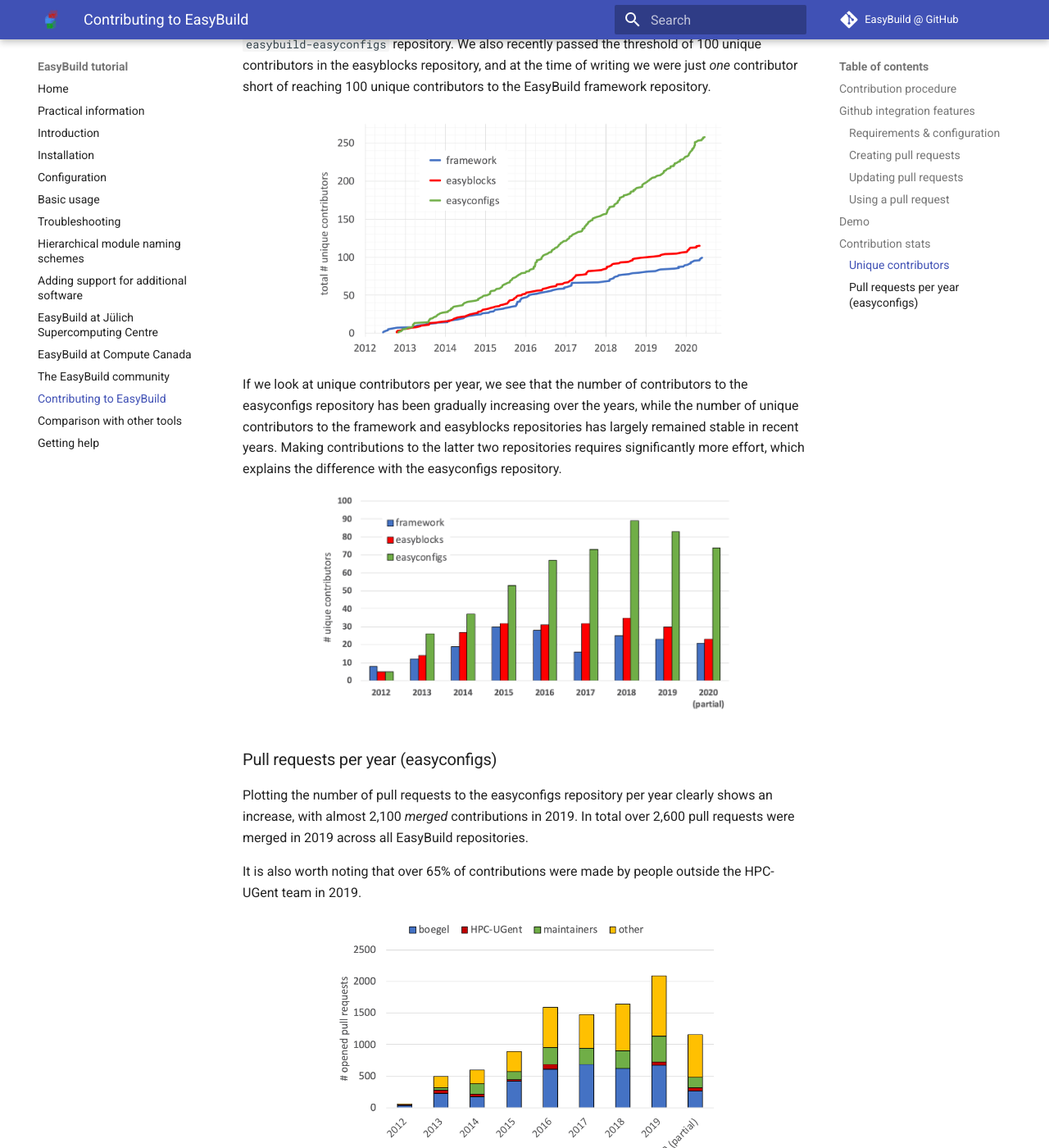
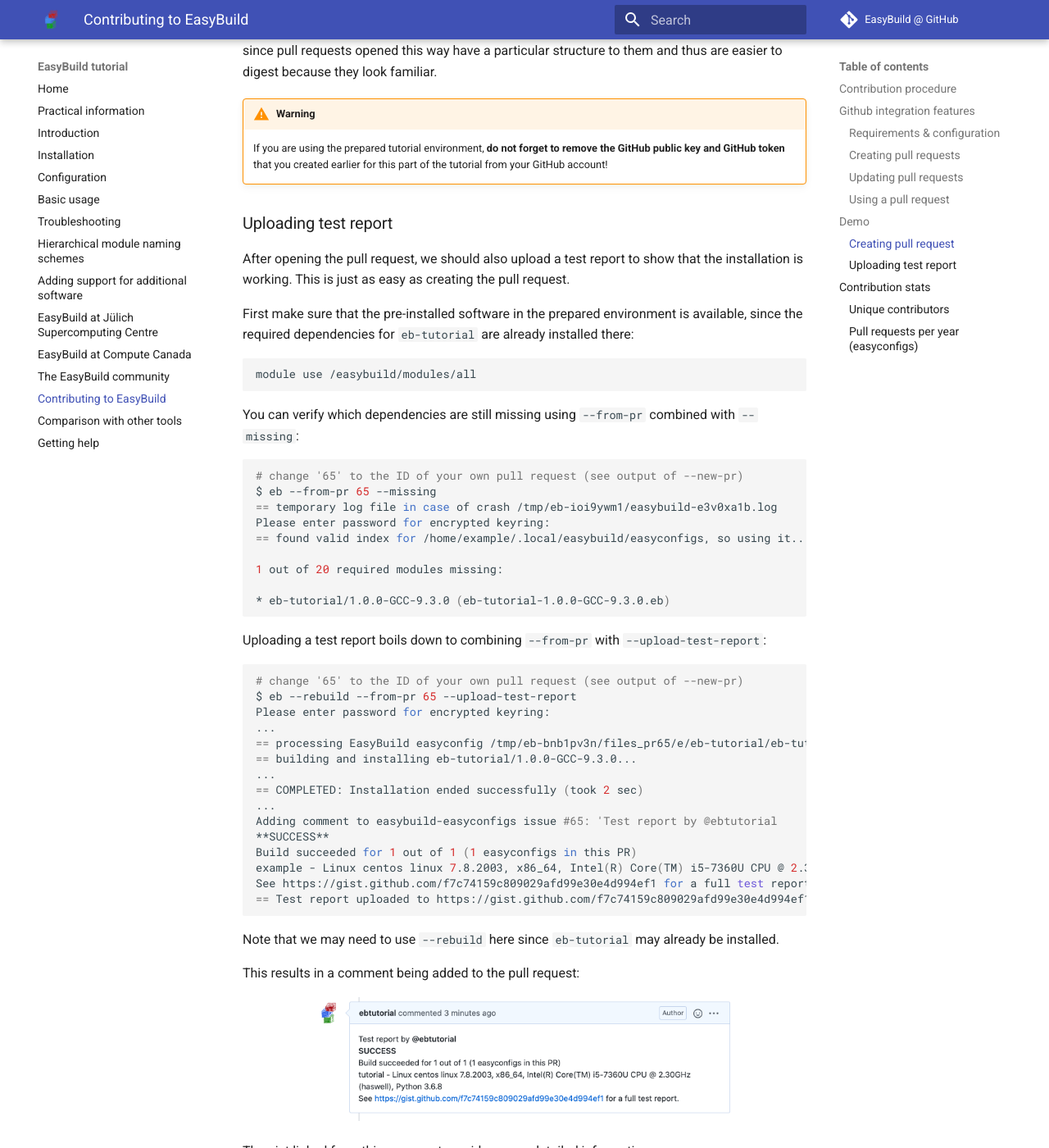
Before and after one commit to easybuilders/easybuild-tutorial, an MkDocs documentation site: the page built from docs/contributing/README.md, in a window 1280 px wide and 1400 px high, scrolled down 8286 px. Shown: the whole window at 82% size. Built offline with MkDocs 1.6.1 and Material for MkDocs 9.7.7, drawn with Linux system fonts in a browser that asks for light colours; some of the changed text lies outside the part shown.

Commit message:
add subsection on upload of test reports to contributing part

````diff
--- a/docs/contributing/README.md
+++ b/docs/contributing/README.md
@@ -146,7 +146,8 @@ To do this, you should define the `github-user` configuration option and
 run the "`eb --install-github-token`" command:
 
 ```shell
-$ export EASYBUILD_GITHUB_USER=example
+# replace 'ebtutorial' with your own GitHub username!
+$ export EASYBUILD_GITHUB_USER=ebtutorial
 $ eb --install-github-token
 ```
 
@@ -196,12 +197,15 @@ Checking status of GitHub integration...
 
 Making sure we're online...OK
 
-* GitHub user...example=> OK
+* GitHub user...ebtutorial=> OK
 Please enter password for encrypted keyring:
 * GitHub token...fed..987 (len: 40) => OK (validated)
 * git command...OK ("git version 1.8.3.1; ")
 * GitPython module...OK (GitPython version 3.1.3)
-* push access to example/easybuild-easyconfigs repo @ GitHub...OK
+Enter passphrase for key '/home/easybuild/.ssh/id_rsa':
+Enter passphrase for key '/home/easybuild/.ssh/id_rsa':
+* push access to ebtutorial/easybuild-easyconfigs repo @ GitHub...OK
+Enter passphrase for key '/home/easybuild/.ssh/id_rsa':
 * creating gists...OK
 * location to Git working dirs... not found (suboptimal)
 
@@ -217,6 +221,12 @@ Status of GitHub integration:
 
 If you see '`OK`' in all lines of the final status, you're all set
 to try out the GitHub integration features!
+
+!!! Note
+    If your SSH private key is protected with a password, you may need
+    to enter your password a couple of times when running "`eb --check-github`".
+
+    You can avoid this by [using an SSH agent](https://help.github.com/en/github/authenticating-to-github/generating-a-new-ssh-key-and-adding-it-to-the-ssh-agent#adding-your-ssh-key-to-the-ssh-agent).
 
 ### Creating pull requests
 
@@ -280,14 +290,22 @@ Similarly, using a new or updated easyblock from a pull request is as simple
 as using the `--include-easyblocks-from-pr` option. And of course you can
 combine it with `--from-pr`!
 
+Via `--upload-test-report` you can let EasyBuild submit a comment into the
+easyconfig pull request to show that the installation worked on your system. This is
+useful for others to know, in particular EasyBuild maintainers, since the comment
+will include information about your system (OS, processor, etc.) and your EasyBuild configuration.
+
 ## Demo
 
 That is a lot to digest, so let us make this a bit more concrete with an example:
-we will open a pull request for the [`eb-tutorial` example software](../adding_support_software/#example) to *a fork* of the [`easybuild-easyconfigs` repository](https://github.com/easybuilders/easybuild-easyconfigs) using the `eb` command.
+we will open a pull request for the [`eb-tutorial` example software](../adding_support_software/#example) to *a fork* of the [`easybuild-easyconfigs` repository](https://github.com/easybuilders/easybuild-easyconfigs) using the `eb` command,
+and submit a test report in it.
 
 !!! Note
     Make sure that you have correctly configured the GitHub integration,
     [see above](#requirements-configuration).
+
+### Creating pull request
 
 We first configure EasyBuild to target the `boegel` GitHub account rather
 than the default `easybuilders` GitHub organisation,
@@ -311,16 +329,17 @@ the easyconfig file:
 
 ```shell
 $ eb --new-pr eb-tutorial.eb
-== temporary log file in case of crash /tmp/eb-zub2mqhh/easybuild-72guq9zs.log
+== temporary log file in case of crash /tmp/eb-ggr6scbq/easybuild-hnk271xj.log
 == found valid index for /home/example/.local/easybuild/easyconfigs, so using it...
 == fetching branch 'develop' from https://github.com/boegel/easybuild-easyconfigs.git...
-== copying files to /tmp/eb-zub2mqhh/git-working-dirg2nfop_s/easybuild-easyconfigs...
-== pushing branch '20200621181934_new_pr_eb-tutorial100' to remote 'github_eb-tutorial_jnLIb' (git@github.com:example/easybuild-easyconfigs.git)
+== copying files to /tmp/eb-ggr6scbq/git-working-dirxwk1fzaw/easybuild-easyconfigs...
+== pushing branch '20200622095415_new_pr_eb-tutorial100' to remote 'github_ebtutorial_qgtfU' (git@github.com:ebtutorial/easybuild-easyconfigs.git)
+Enter passphrase for key '/home/example/.ssh/id_rsa':
 Please enter password for encrypted keyring:
 
 Opening pull request
 * target: boegel/easybuild-easyconfigs:develop
-* from: example/easybuild-easyconfigs:20200621181934_new_pr_eb-tutorial100
+* from: ebtutorial/easybuild-easyconfigs:20200622095415_new_pr_eb-tutorial100
 * title: "{tools}[GCC/9.3.0] eb-tutorial v1.0.0"
 * labels: new
 * description:
@@ -367,6 +386,63 @@ structure to them and thus are easier to digest because they look familiar.
     If you are using the prepared tutorial environment,
     **do not forget to remove the GitHub public key and GitHub token**
     that you created earlier for this part of the tutorial from your GitHub account!
+
+### Uploading test report
+
+After opening the pull request, we should also upload a test report to show that the installation is working.
+This is just as easy as creating the pull request.
+
+First make sure that the pre-installed software in the prepared environment
+is available, since the required dependencies for `eb-tutorial` are already
+installed there:
+
+```shell
+module use /easybuild/modules/all
+```
+
+You can verify which dependencies are still missing using `--from-pr` combined with `--missing`:
+
+```shell
+# change '65' to the ID of your own pull request (see output of --new-pr)
+$ eb --from-pr 65 --missing
+== temporary log file in case of crash /tmp/eb-ioi9ywm1/easybuild-e3v0xa1b.log
+Please enter password for encrypted keyring:
+== found valid index for /home/example/.local/easybuild/easyconfigs, so using it...
+
+1 out of 20 required modules missing:
+
+* eb-tutorial/1.0.0-GCC-9.3.0 (eb-tutorial-1.0.0-GCC-9.3.0.eb)
+```
+
+Uploading a test report boils down to combining `--from-pr` with `--upload-test-report`:
+
+```shell
+# change '65' to the ID of your own pull request (see output of --new-pr)
+$ eb --rebuild --from-pr 65 --upload-test-report
+Please enter password for encrypted keyring:
+...
+== processing EasyBuild easyconfig /tmp/eb-bnb1pv3n/files_pr65/e/eb-tutorial/eb-tutorial-1.0.0-GCC-9.3.0.eb
+== building and installing eb-tutorial/1.0.0-GCC-9.3.0...
+...
+== COMPLETED: Installation ended successfully (took 2 sec)
+...
+Adding comment to easybuild-easyconfigs issue #65: 'Test report by @ebtutorial
+**SUCCESS**
+Build succeeded for 1 out of 1 (1 easyconfigs in this PR)
+example - Linux centos linux 7.8.2003, x86_64, Intel(R) Core(TM) i5-7360U CPU @ 2.30GHz (haswell), Python 3.6.8
+See https://gist.github.com/f7c74159c809029afd99e30e4d994ef1 for a full test report.'
+== Test report uploaded to https://gist.github.com/f7c74159c809029afd99e30e4d994ef1 and mentioned in a comment in easyconfigs PR#65
+```
+
+Note that we may need to use `--rebuild` here since `eb-tutorial` may already be installed.
+
+This results in a comment being added to the pull request:
+
+<div align="center"><img src="../img/test_report_comment.png" alt="Test report comment" width="75%"/></div>
+
+The gist linked from this comment provides more detailed information:
+
+<div align="center"><img src="../img/test_report_gist.png" alt="Test report gist" width="75%"/></div>
 
 ## Contribution stats
 
````
Also changed, not shown: other parts of docs/contributing/README.md (+8 -8 lines), docs/img/test_report_comment.png (added), docs/img/test_report_gist.png (added).
